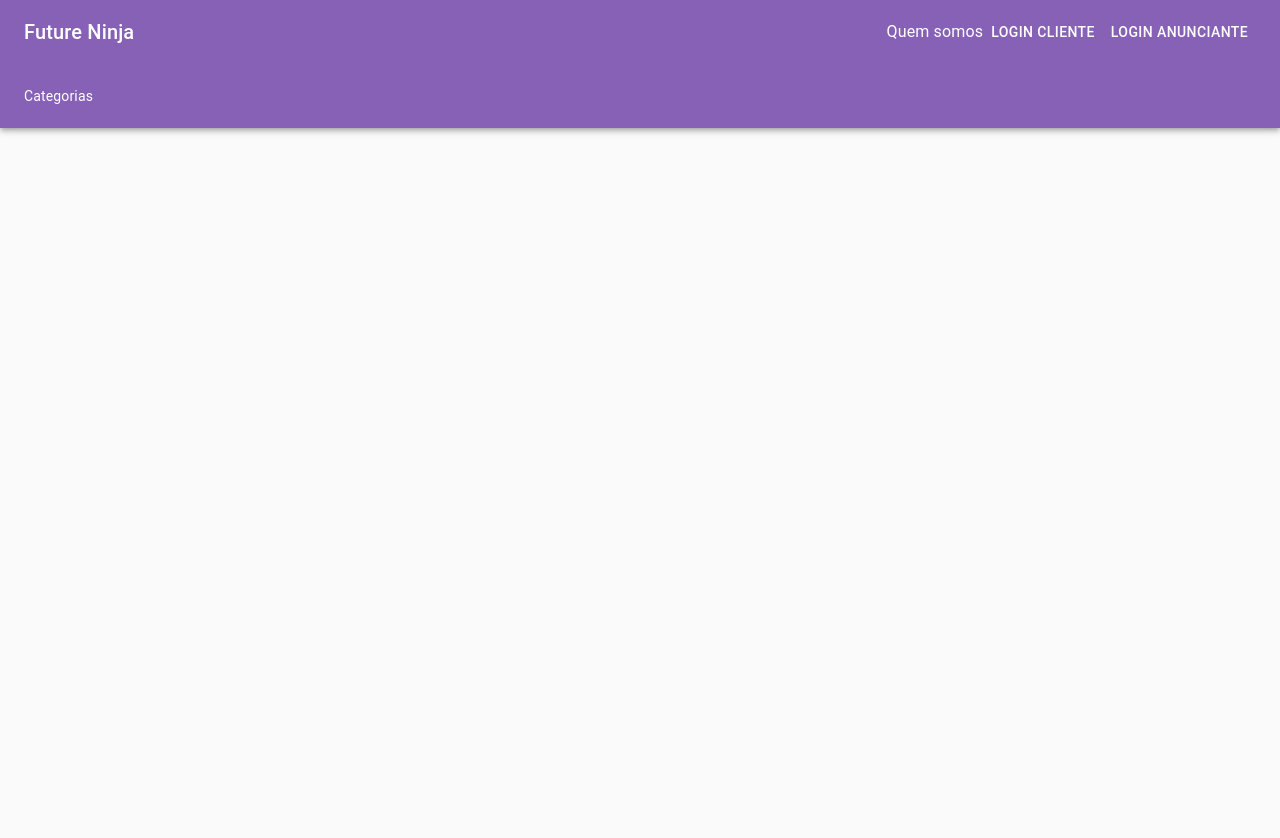
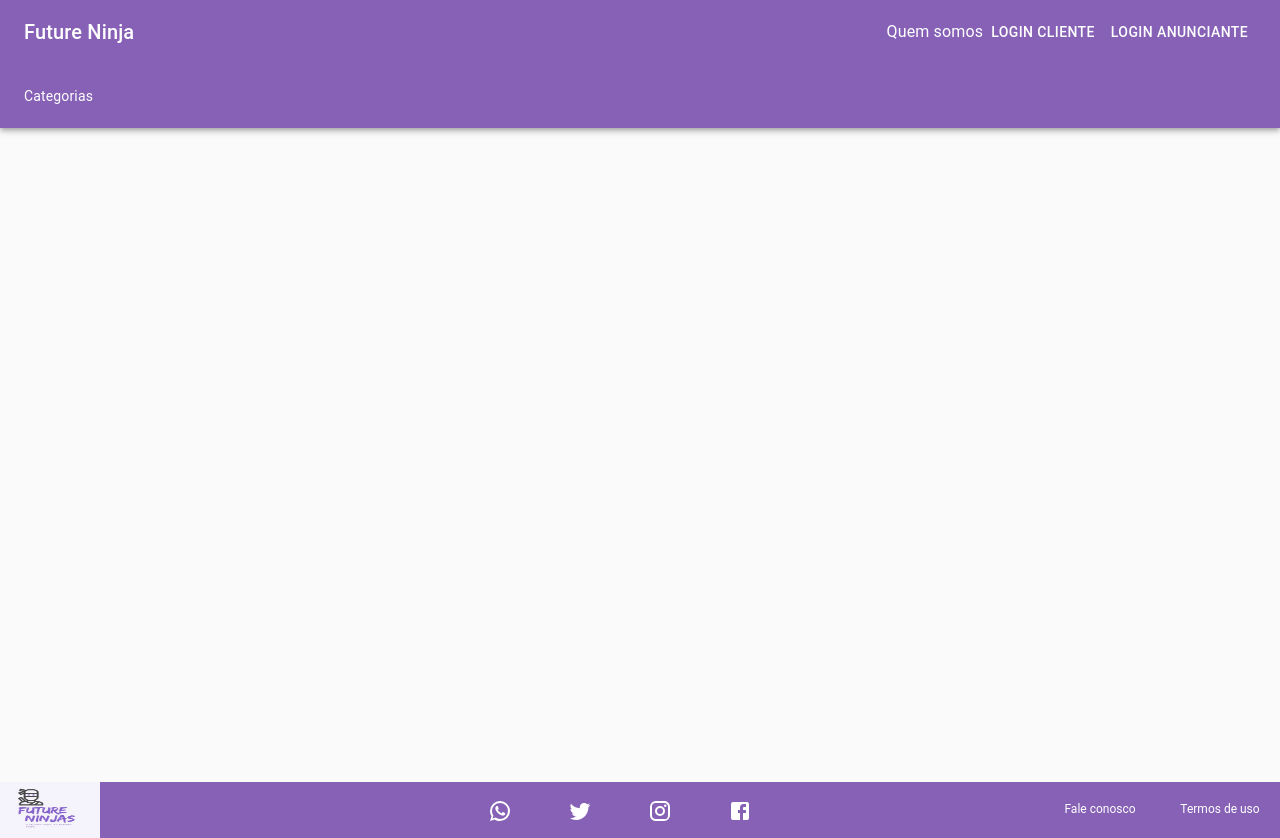
Before and after one commit to future4code/epps-marketplace7, a React (Create React App) app: page / in a window 1280 px wide. Before the commit the page ends 800 px from the top, so only its background shows below. Built offline with nearby package versions, Linux system fonts and the light colour scheme.

Commit message:
Criado footer com sucesso!

```diff
--- a/src/components/ContainerHome.js
+++ b/src/components/ContainerHome.js
@@ -1,12 +1,22 @@
 import React, { Component } from 'react'
+import styled from 'styled-components'
 import MaterialHeader from './MaterialUI/MaterialHeader'
+import MaterialFooter from './MaterialUI/MaterialFooter'
 
+const Body = styled.div`
+  display: flex;
+  height: 81.7vh ;
+`
 
 class ContainerHome extends Component {
   render() {
     return (
       <div>
         <MaterialHeader />
+        <Body>
+
+        </Body>
+        <MaterialFooter />
       </div>
     )
   }
--- a/src/components/MaterialUI/MaterialFooter.js
+++ b/src/components/MaterialUI/MaterialFooter.js
@@ -0,0 +1,66 @@
+import React from 'react'
+import styled from 'styled-components'
+import WhatsAppIcon from '@material-ui/icons/WhatsApp';
+import TwitterIcon from '@material-ui/icons/Twitter';
+import InstagramIcon from '@material-ui/icons/Instagram'
+import FacebookIcon from '@material-ui/icons/Facebook';
+import BottomNavigation from '@material-ui/core/BottomNavigation';
+import BottomNavigationAction from '@material-ui/core/BottomNavigationAction';
+import logoImage from '../images/logo.png'
+
+const DivFooter = styled(BottomNavigation)`
+display: flex;
+background-color: #8661b6;
+justify-content: space-between;
+`
+const DivButtonSocial = styled.div`
+display: flex;
+`
+const DivItemsRight = styled.div`
+display: flex;
+align-items: center;
+`
+
+const RightButtons = styled(BottomNavigationAction)`
+color: #ffffff;
+width: 120px;
+height: 100%;
+font-size: 100px;
+`
+
+const Button = styled(BottomNavigationAction)`
+padding: 0px 0px 0px 0px;
+`
+
+const DivLogo = styled.div`
+display: flex;
+width: 200px;
+`
+
+const Logo = styled.img`
+width: 50%;
+height: 100%;
+`
+
+
+export default class MaterialFooter extends React.Component {
+    render() {
+        return (
+            <DivFooter >
+                <DivLogo>
+                    <Logo src={logoImage} alt="Logo" />
+                </DivLogo>
+                <DivButtonSocial>
+                    <Button label="Whatsapp" value="Whatsapp" icon={<WhatsAppIcon style={{ color: '#ffffff' }} />} />
+                    <Button label="Twitter" value="Twitter" icon={<TwitterIcon style={{ color: '#ffffff' }} />} />
+                    <Button label="Instagram" value="Instagram" icon={<InstagramIcon style={{ color: '#ffffff' }} />} />
+                    <Button label="Facebook" value="Facebook" icon={<FacebookIcon style={{ color: '#ffffff' }} />} />
+                </DivButtonSocial>
+                <DivItemsRight>
+                    <RightButtons label="Fale conosco" value="Fale conosco" showLabel={true} />
+                    <RightButtons label="Termos de uso" value="Termos de uso" showLabel={true} />
+                </DivItemsRight>
+            </DivFooter>
+        )
+    }
+}
```
Also changed, not shown: src/components/images/logo.png (added).
